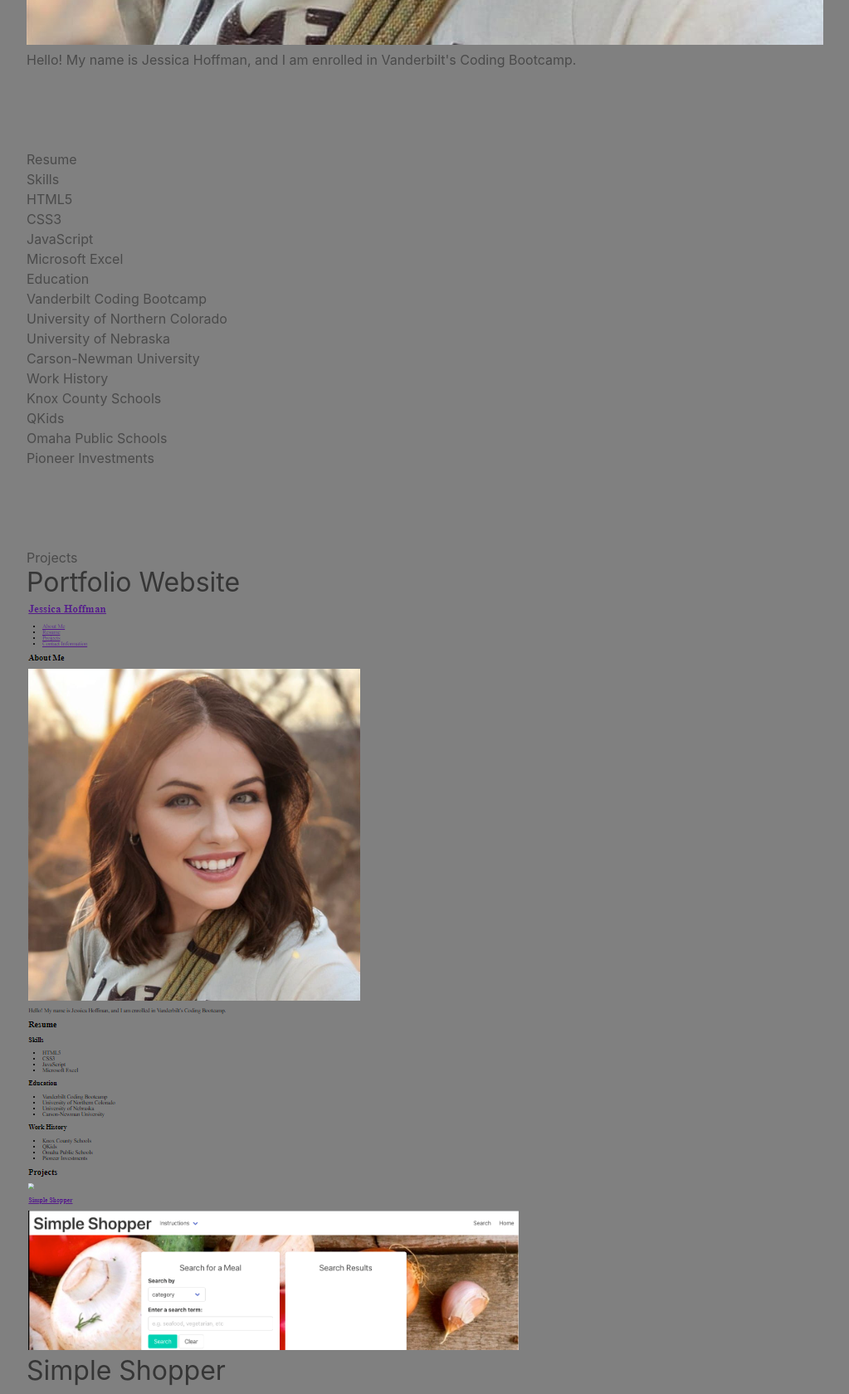
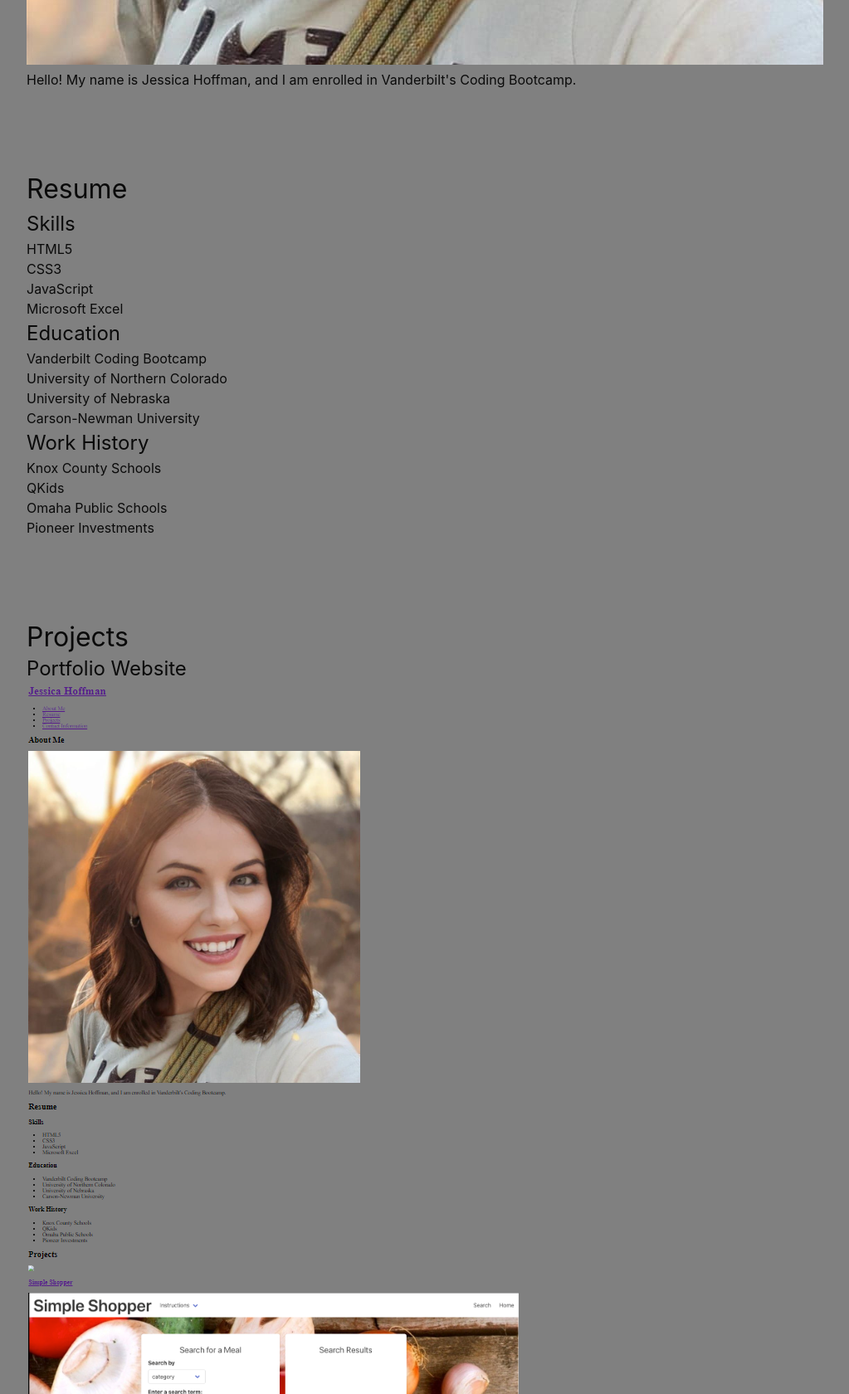
Before and after one commit to SidheLore/Professional-Portfolio, a plain HTML site: page index.html in a window 1280 px wide. Shown: the part 1120-2800 px from the top of the page at 83% size, without its empty margins (64-1087 px from the left). Drawn offline with Linux system fonts and the light colour scheme.

Commit message:
updates to text color and size

```diff
--- a/index.html
+++ b/index.html
@@ -35,8 +35,8 @@
 
     <main class="section">
         <!-- About Me Section -->
-        <section id="about-me" class="section">
-            <h2 class="section-title">
+        <section id="about-me" class="section has-text-black">
+            <h2 class="section-title is-size-3">
                 About Me
             </h2>
             <div class="my-photo">
@@ -47,12 +47,12 @@
             </p>
         </section>
         <!-- Resume Section -->
-        <section id="resume" class="section">
-            <h2 class="section-title">
+        <section id="resume" class="section has-text-black">
+            <h2 class="section-title is-size-3">
                 Resume
             </h2>
             <div>
-                <h3>
+                <h3 class="is-size-4">
                     Skills
                 </h3>
                 <ul>
@@ -64,7 +64,7 @@
                   </ul>
             </div>
             <div>
-                <h3>
+                <h3 class="is-size-4">
                     Education
                 </h3>
                 <ul>
@@ -75,7 +75,7 @@
                   </ul>
             </div>
             <div>
-                <h3>
+                <h3 class="is-size-4">
                     Work History
                 </h3>
                 <ul>
@@ -89,21 +89,21 @@
         </section>
 
         <!-- Projects Section -->
-        <section id="projects" class="section portfolio-section">
-            <h2 class="section-title">
+        <section id="projects" class="section portfolio-section has-text-black">
+            <h2 class="section-title is-size-3">
                 Projects
             </h2>
             <div class="project-cards">
                 <div class="project1">
                     <a class="project title" href="https://sidhelore.github.io/Professional-Portfolio/">
-                        <h3>Portfolio Website</h3>
+                        <h3 class="has-text-black is-size-4">Portfolio Website</h3>
                         <img src="./assets/images/portfolio.PNG">
                     </a>
-            </div>
+            </div><br>
             <div class="project-cards">
                 <div class="project2">
                     <a class="project title" href="https://sidhelore.github.io/Simple-Shopper/">
-                         <h3>Simple Shopper</h3>
+                         <h3 class="has-text-black is-size-4">Simple Shopper</h3>
                          <img src="./assets/images/simple-shopper.png">
                     </a>
                 </div>
@@ -111,8 +111,8 @@
         </section>
 
         <!-- Contact Information Section-->
-        <section id="contact-info" class="contact-info section">
-            <h2 class="section-title">
+        <section id="contact-info" class="section has-text-black">
+            <h2 class="section-title is-size-3">
                 Contact Information
             </h2>
             <ul>
@@ -123,7 +123,7 @@
     </main>
 
         <!-- Footer -->
-        <footer>
+        <footer class="section">
             <p> &copy; 2022 Jessica Hoffman
             </p>
         </footer>
```
